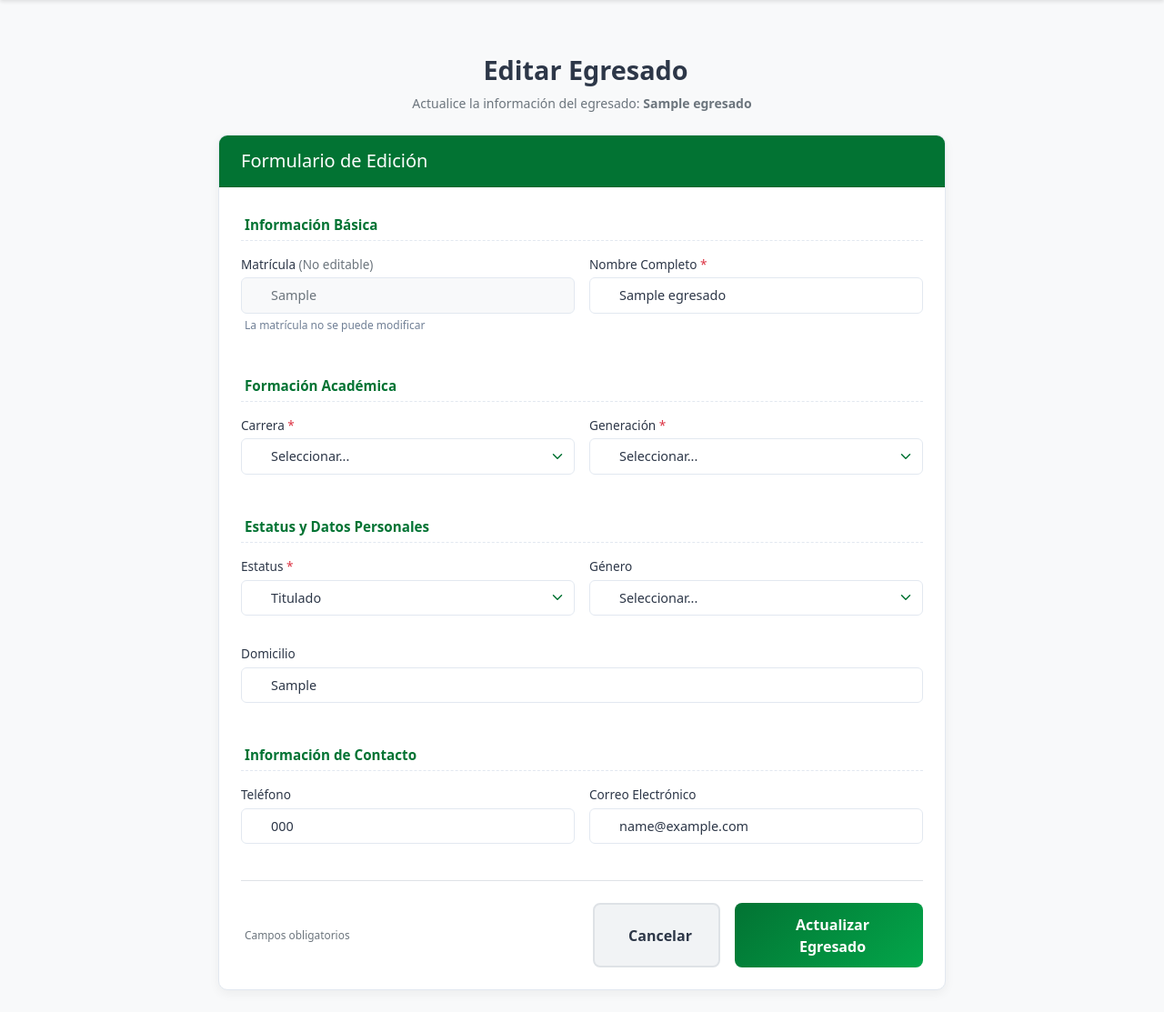
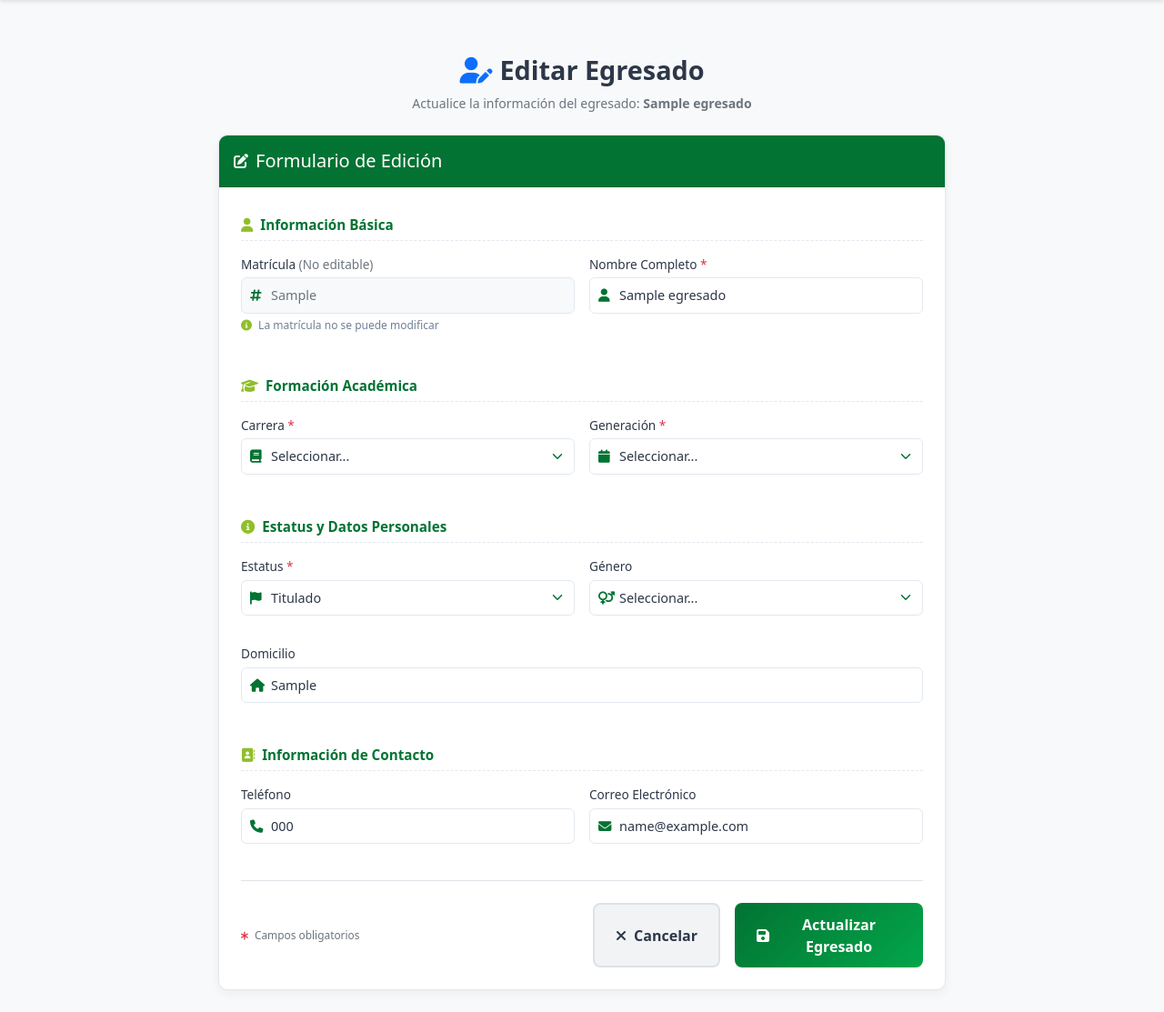
Before and after one commit to mau05126-jpg/proyecto-egresados, a Flask app: page /editar/1 in a window 1280 px wide. Shown: the part 58-1171 px from the top of the page at 91% size. Run offline with Flask 3, Linux system fonts and the light colour scheme; a user stored in the database is signed in; tables that the repository leaves empty hold one stand-in row (values such as "Sample post").

Commit message:
FIX: Configuración simplificada y robusta

```diff
--- a/templates/base.html
+++ b/templates/base.html
@@ -6,6 +6,7 @@
     <title>{% block title %}Control de Egresados{% endblock %}</title>
     <link href="https://cdn.jsdelivr.net/npm/bootstrap@5.1.3/dist/css/bootstrap.min.css" rel="stylesheet">
     <link rel="stylesheet" href="https://cdn.jsdelivr.net/npm/bootstrap-icons@1.11.1/font/bootstrap-icons.css">
+    <link rel="stylesheet" href="https://cdnjs.cloudflare.com/ajax/libs/font-awesome/6.4.0/css/all.min.css">
     <style>
         body { padding-top: 70px; background-color: #f8f9fa; }
         .navbar {
```
